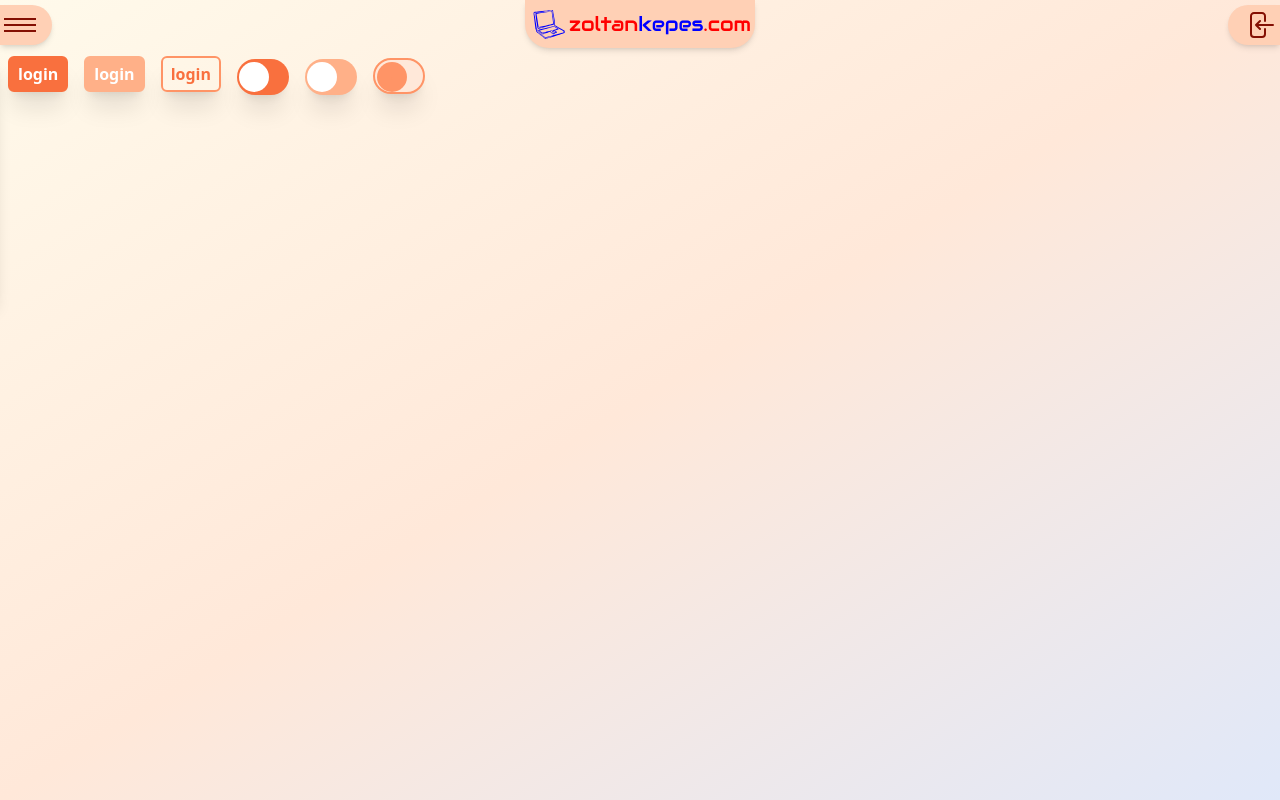
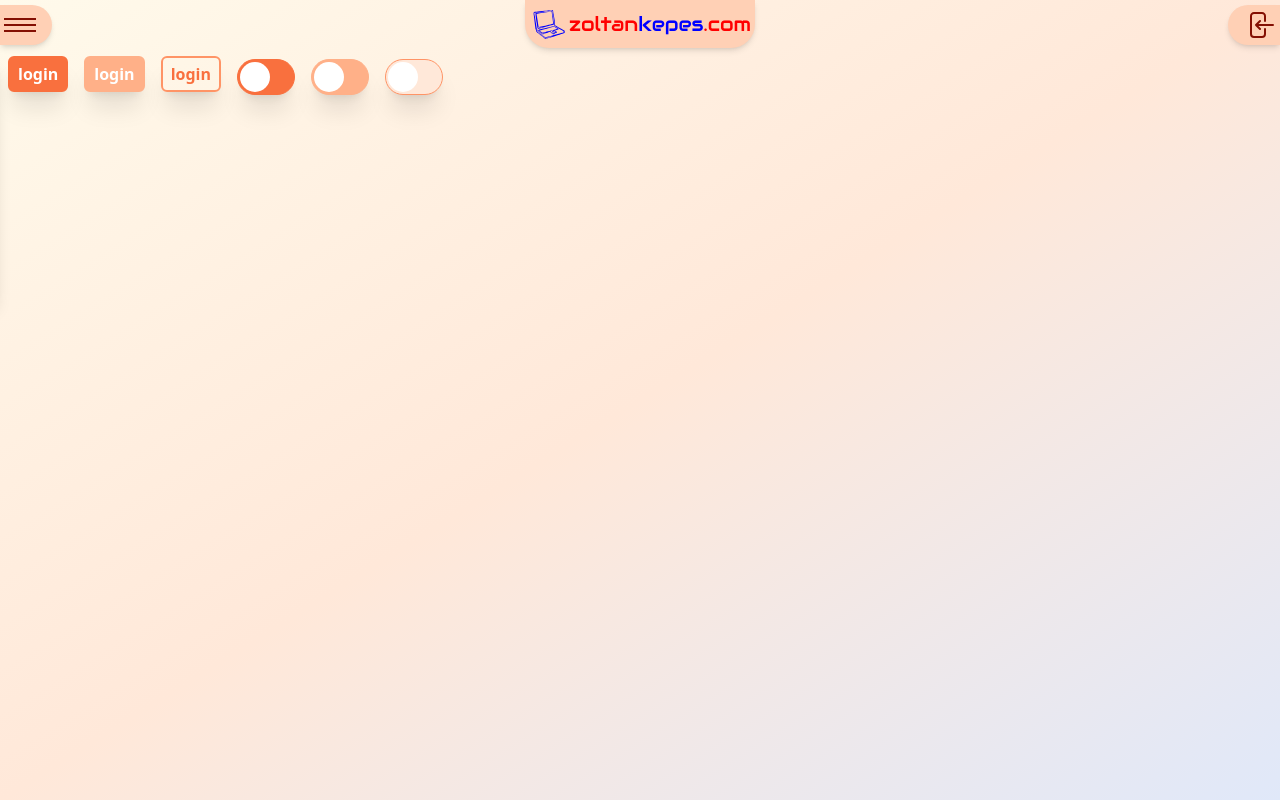
Before and after one commit to Zolske/zoltankepes.com, a Next.js app: page / in a window 1280 px wide. Built offline with nearby package versions, Linux system fonts and the light colour scheme.

Commit message:
add callback function and disable prop to 'ButtonToggle'

```diff
--- a/components/Button.tsx
+++ b/components/Button.tsx
@@ -2,10 +2,12 @@ export default function Button({
   tip = "",
   size = "sm",
   title = "click me",
-  type = 3,
+  style = 3,
+  type = "button",
+  aria = "",
 }) {
   let buttonStyle = "";
-  switch (type) {
+  switch (style) {
     case 1:
       buttonStyle =
         "border border-primary-500 border-2 bg-primary-500 text-[#FFFFFF] font-black hover:bg-primary-600 hover:border-primary-500";
@@ -21,12 +23,35 @@ export default function Button({
   }
   return (
     <>
+      {type === "button" && (
         <button
           className={` rounded-md pl-2 pr-2 pt-1 pb-1  shadow-xl m-2 text-${size} ${buttonStyle}`}
           title={tip}
+          aria-label={aria}
         >
           {title}
         </button>
+      )}
+      {type === "submit" && (
+        <button
+          className={` rounded-md pl-2 pr-2 pt-1 pb-1  shadow-xl m-2 text-${size} ${buttonStyle}`}
+          title={tip}
+          aria-label={aria}
+          type="submit"
+        >
+          {title}
+        </button>
+      )}
+      {type === "reset" && (
+        <button
+          className={` rounded-md pl-2 pr-2 pt-1 pb-1  shadow-xl m-2 text-${size} ${buttonStyle}`}
+          title={tip}
+          aria-label={aria}
+          type="reset"
+        >
+          {title}
+        </button>
+      )}
     </>
   );
 }
--- a/components/ButtonToggle.tsx
+++ b/components/ButtonToggle.tsx
@@ -1,30 +1,64 @@
+import { useState } from "react";
+
 export default function ButtonToggle({
   tip = "",
   size = "sm",
-  title = "click me",
-  type = 3,
+  style = 3,
+  callBack = () => "do nothing, overwrite if needed",
+  onOff = true,
+  disable = false,
 }) {
+  const [toggleStyle, setToggleStyle] = useState("translate-x-0");
+  const [buttonOff, setButtonOff] = useState(false);
+
+  // >>> start >>> function runs when button is clicked
+  function handleClick() {
+    if (!disable) {
+      setToggleStyle(
+        toggleStyle === "translate-x-0" ? "translate-x-[22px]" : "translate-x-0"
+      );
+      if (onOff) {
+        setButtonOff(buttonOff === true ? false : true);
+        callBack();
+      }
+    }
+  }
+  // <<< end <<< function runs when button is clicked
+
+  // >>> start >>> button style, depending on the "style" Prop
   let buttonStyle = "";
   let ballStyle = "";
-  switch (type) {
+  switch (style) {
     case 1:
-      buttonStyle = "bg-primary-500 hover:bg-primary-600 group";
+      buttonStyle =
+        "border border-primary-500 bg-primary-500 hover:bg-primary-600 group";
       ballStyle =
         "bg-[#FFFFFF] group-hover:bg-primary-100 text-[#FFFFFF] group-hover:text-primary-100";
       break;
     case 2:
-      buttonStyle = "bg-primary-300 hover:bg-primary-600 group";
+      buttonStyle =
+        "border border-primary-300 bg-primary-300 hover:bg-primary-600 group";
       ballStyle =
         "bg-[#FFFFFF] group-hover:bg-primary-100 text-[#FFFFFF] group-hover:text-primary-100";
       break;
     case 3:
       buttonStyle =
-        "border border-primary-400 border-2 bg-primary-100 hover:bg-primary-600 group";
+        "border border-primary-400 bg-primary-100 hover:bg-primary-600 group";
       ballStyle =
-        "bg-primary-400 group-hover:bg-primary-100 text-primary-400 group-hover:text-primary-100";
+        "bg-[#FFFFFF] group-hover:bg-primary-100 text-[#FFFFFF] group-hover:text-primary-100";
       break;
   }
+  // <<< end <<< button style, depending on the "style" Prop
 
+  const buttonOffStyle = "border border-neutral-200 bg-neutral-200 group";
+  const buttonOffBallStyle =
+    "bg-[#FFFFFF] group-hover:bg-primary-100 text-[#FFFFFF] group-hover:text-primary-100";
+  const buttonDisabled =
+    "border border-neutral-200 bg-neutral-200 opacity-75 cursor-default";
+  const buttonBallDisabled =
+    "bg-[#FFFFFF] text-[#FFFFFF] opacity-75 cursor-default";
+
+  // >>> start >>> size values, depending on "size" Prop
   let height = "h-[16px]";
   let width = "w-[26px]";
   let heightBall = "h-[18px]";
@@ -32,27 +66,38 @@ export default function ButtonToggle({
   switch (size) {
     case "sm":
       height = "h-[30px]";
-      width = "w-[46px]";
+      width = "w-[54px]";
       heightBall = "h-[24px]";
       widthBall = "w-[24px]";
       break;
     case "base":
       height = "h-[36px]";
-      width = "w-[52px]";
+      width = "w-[58px]";
       heightBall = "h-[30px]";
       widthBall = "w-[30px]";
       break;
   }
+  // <<< end <<< size values, depending on "size" Prop
+
   return (
     <>
       <button
-        className={`shadow-xl m-2 ${buttonStyle} ${width} ${height} rounded-full`}
-        title={tip}
+        className={`shadow-xl m-2 ${
+          disable ? buttonDisabled : buttonOff ? buttonOffStyle : buttonStyle
+        } ${width} ${height} rounded-full`}
+        title={disable ? "Button is disabled" : tip}
+        onClick={handleClick}
       >
         <div
-          className={`${widthBall} ${heightBall} ${ballStyle} rounded-full m-[2px]`}
+          className={`${widthBall} ${heightBall} ${
+            disable
+              ? buttonBallDisabled
+              : buttonOff
+              ? buttonOffBallStyle
+              : ballStyle
+          } ${toggleStyle} rounded-full m-[2px]`}
         >
-          {/* the dot below needs to stay so the ButtonToggle lines up with Buttons */}
+          {/* the dot below needs to stay so the ButtonToggle lines up with Buttons when put in a line next to each other */}
           .
         </div>
       </button>
--- a/components/Navbar.tsx
+++ b/components/Navbar.tsx
@@ -154,13 +154,25 @@ export default function Navbar() {
         <SignInSignUp openModale={false} />
       </div>
       <div>
-        <Button tip={"hello"} size={"base"} title={"login"} type={1} />
-        <Button tip={"hello"} size={"base"} title={"login"} type={2} />
-        <Button tip={"hello"} size={"base"} title={"login"} type={3} />
+        <Button tip={"hello"} size={"base"} title={"login"} style={1} />
+        <Button
+          tip={"hello"}
+          size={"base"}
+          title={"login"}
+          style={2}
+          type={"submit"}
+        />
+        <Button
+          tip={"hello"}
+          size={"base"}
+          title={"login"}
+          style={3}
+          type={"submit"}
+        />
         {/* <hr></hr> */}
-        <ButtonToggle tip={"hello"} type={1} size={"base"} />
-        <ButtonToggle tip={"hello"} type={2} size={"base"} />
-        <ButtonToggle tip={"hello"} type={3} size={"base"} />
+        <ButtonToggle tip={"hello"} style={1} size={"base"} disable={false} />
+        <ButtonToggle tip={"hello"} style={2} size={"base"} />
+        <ButtonToggle tip={"hello"} style={3} size={"base"} />
       </div>
     </>
   );
```
Lines whose indentation alone changed are shown as unchanged.
